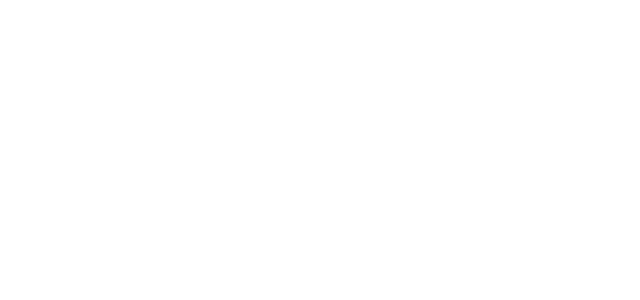
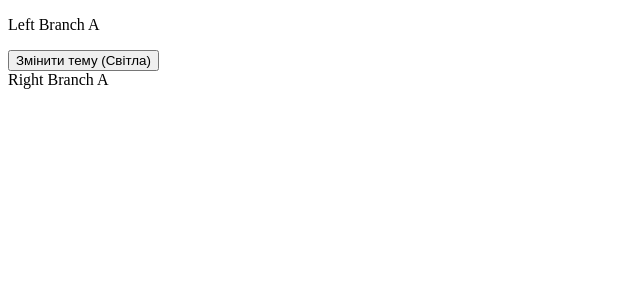
Before and after one commit to Yuriy-BilykB/React-Homework, a React (Vite) app: page / in a window 1280 px wide. Shown: the top 300 px of the page, without its empty margins (0-640 px from the left). Built offline with nearby package versions, Linux system fonts and the light colour scheme.

Commit message:
Commit Homework 7 task 3

```diff
--- a/src/App.tsx
+++ b/src/App.tsx
@@ -1,6 +1,21 @@
+import { useState } from "react";
+import LeftBranch from "./components/LeftBranch/LeftBranch.tsx";
+import RightBranch from "./components/RightBranch/RightBranchA.tsx";
+import { MyContext } from "./context/MyContext.tsx";
+
 function App() {
+    const [ThemeColor, setThemeColor] = useState(false);
+
+    const changeThemeColor = () => {
+        setThemeColor((prev) => !prev);
+    };
+
     return (
         <>
+            <MyContext.Provider value={{ ThemeColor, changeThemeColor }}>
+                <LeftBranch />
+                <RightBranch />
+            </MyContext.Provider>
         </>
     );
 }
--- /dev/null
+++ b/src/components/LeftBranch/LeftBranch.tsx
@@ -0,0 +1,10 @@
+import LeftBranchA from "./LeftBranchA.tsx";
+const LeftBranch = () => {
+    return (
+        <div>
+            <LeftBranchA/>
+        </div>
+    );
+};
+
+export default LeftBranch;
--- /dev/null
+++ b/src/components/LeftBranch/LeftBranchA.tsx
@@ -0,0 +1,21 @@
+import { useContext } from "react";
+import { MyContext } from "../../context/MyContext.tsx";
+
+const LeftBranchA = () => {
+    const context = useContext(MyContext);
+    if (!context) {
+        return <p>Контекст не знайдено!</p>;
+    }
+    const { ThemeColor, changeThemeColor } = context;
+
+    return (
+        <div>
+            <p>Left Branch A</p>
+            <button onClick={changeThemeColor}>
+                Змінити тему ({ThemeColor ? "Темна" : "Світла"})
+            </button>
+        </div>
+    );
+};
+
+export default LeftBranchA;
--- /dev/null
+++ b/src/components/RightBranch/RightBranchA.tsx
@@ -0,0 +1,16 @@
+import {useContext} from "react";
+import {MyContext} from "../../context/MyContext.tsx";
+
+const RightBranchA = () => {
+    const context = useContext(MyContext);
+    if (!context) {
+        return <p>Контекст не знайдено!</p>;
+    }
+    const { ThemeColor } = context;
+    return (
+        <div style={{ backgroundColor: ThemeColor ? "black" : "white", color: ThemeColor ? "white" : "black" }}>
+            Right Branch A
+        </div>
+    );
+};
+export default RightBranchA;
--- /dev/null
+++ b/src/context/MyContext.tsx
@@ -0,0 +1,8 @@
+import {createContext} from "react";
+
+type MyContextType = {
+    ThemeColor: boolean,
+    changeThemeColor: () => void;
+}
+
+export const MyContext = createContext<MyContextType | null>(null)
```
Also changed, not shown: src/components/RightBranch/RightBranch.tsx (added, +12 -0 lines).
